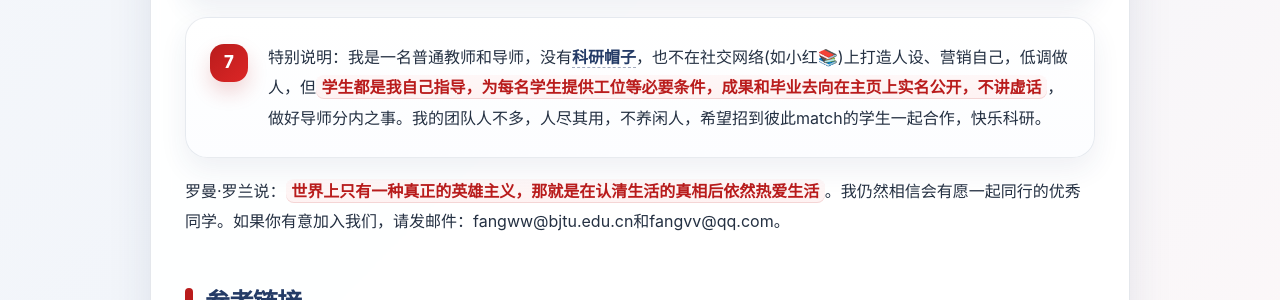
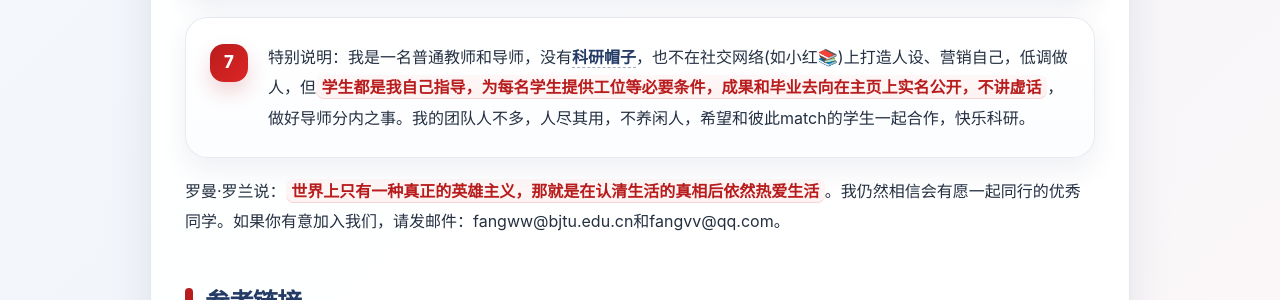
Before and after one commit to fangvv/Homepage, a Jekyll site: the page faq2.html, which Jekyll copies as it is, in a window 1280 px wide. Shown: the part 1263-1563 px from the top of the page. Built offline with Jekyll 4.4.1, drawn with Linux system fonts in a browser that asks for light colours; comment, search, counter and statistics services are not loaded.

Commit message:
update faq是“

```diff
--- a/faq2.html
+++ b/faq2.html
@@ -71,7 +71,7 @@
                 </li>
                 <li>特别说明：我是一名普通教师和导师，没有<a href="https://www.zhihu.com/question/305278806/answer/3124779165"
                         target="_blank"
-                        rel="noopener noreferrer">科研帽子</a>，也不在社交网络(如小红📚)上打造人设、营销自己，低调做人，但<strong>学生都是我自己指导，为每名学生提供工位等必要条件，成果和毕业去向在主页上实名公开，不讲虚话</strong>，做好导师分内之事。我的团队人不多，人尽其用，不养闲人，希望招到彼此match的学生一起合作，快乐科研。
+                        rel="noopener noreferrer">科研帽子</a>，也不在社交网络(如小红📚)上打造人设、营销自己，低调做人，但<strong>学生都是我自己指导，为每名学生提供工位等必要条件，成果和毕业去向在主页上实名公开，不讲虚话</strong>，做好导师分内之事。我的团队人不多，人尽其用，不养闲人，希望和彼此match的学生一起合作，快乐科研。
                 </li>
             </ol>
 
```
